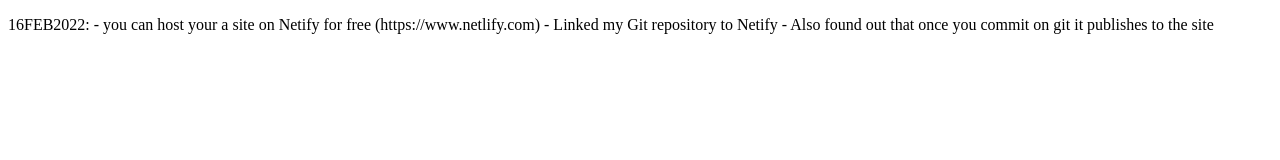
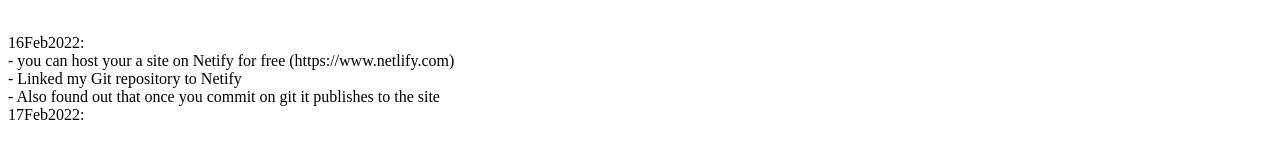
Before and after one commit to jaydstar/Netlify, a plain HTML site: page index.html in a window 1280 px wide. Drawn offline with Linux system fonts and the light colour scheme.

Commit message:
Update index.html

```diff
--- a/index.html
+++ b/index.html
@@ -4,9 +4,11 @@
         <title>What_have_i_learnt_today</title>
     </head>
     <body>
-        <p>16FEB2022: - you can host your a site on Netify for free (https://www.netlify.com)
-            - Linked my Git repository to Netify
-            - Also found out that once you commit on git it publishes to the site
+        <p> <br>16Feb2022:
+            <br>- you can host your a site on Netify for free (https://www.netlify.com)
+            <br>- Linked my Git repository to Netify
+            <br>- Also found out that once you commit on git it publishes to the site
+            <br>17Feb2022:
         </p>
     </body>
 </html>
```
